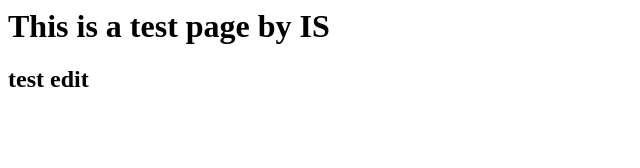
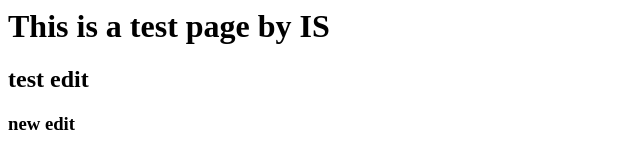
Before and after one commit to HDtestIS/test, a plain HTML site: page index.html in a window 1280 px wide. Shown: the full height of the page, 0-640 px from the left. Drawn offline with Linux system fonts and the light colour scheme.

Commit message:
Update index.html

```diff
--- a/index.html
+++ b/index.html
@@ -3,5 +3,6 @@
 <body>
 <h1>This is a test page by IS</h1>
   <h2>test edit</h2>
+  <h3>new edit</h3>
 </body>
 </html>
```
